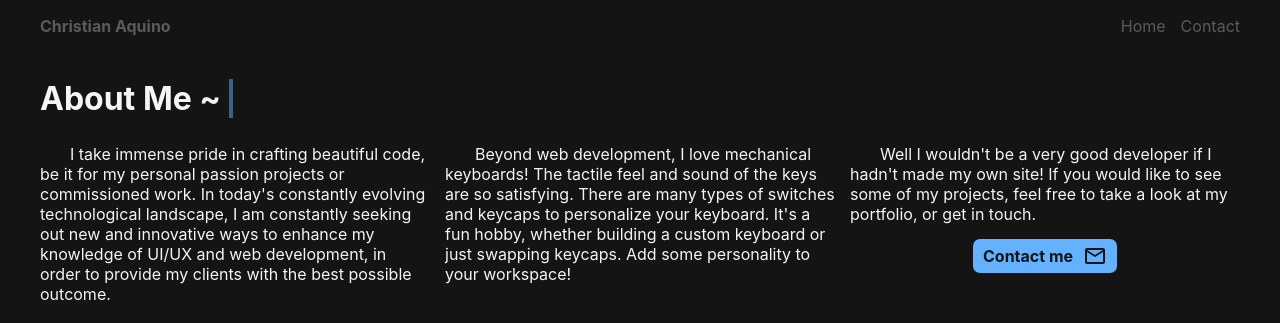
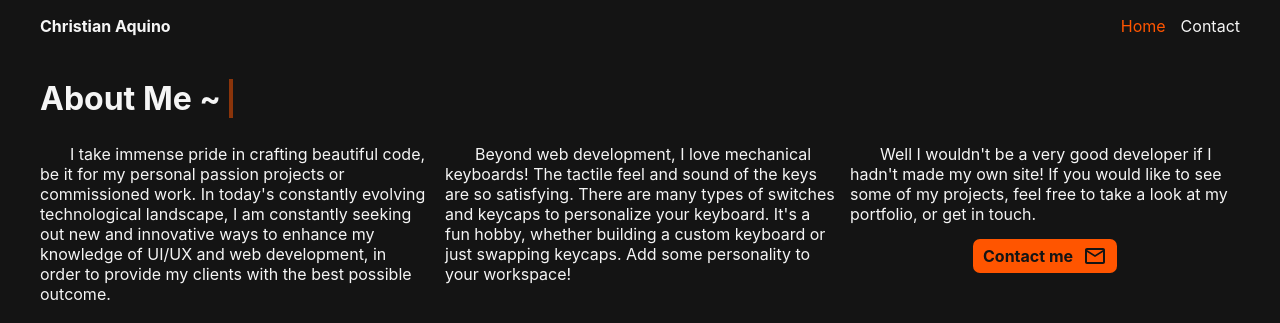
Before and after one commit to cjfaquino/portfolio, a React (Vite) app: page / in a window 1280 px wide. Shown: the top 323 px of the page. Built offline with nearby package versions, Linux system fonts and the light colour scheme.

Commit message:
change theme color

```diff
--- a/src/App.css
+++ b/src/App.css
@@ -86,12 +86,12 @@ nav li:first-child {
 }
 
 nav a {
-  color: rgb(90, 90, 90);
+  color: var(--text);
   transition: color 0.2s ease-in-out;
 }
 
-nav a:hover {
-  color: var(--text);
+nav a.active {
+  color: var(--theme-color);
 }
 
 /* about me */
--- a/src/components/Header.tsx
+++ b/src/components/Header.tsx
@@ -1,5 +1,5 @@
 import React from 'react';
-import { Link } from 'react-router-dom';
+import { Link, NavLink } from 'react-router-dom';
 import user from '../assets/user.json';
 
 function Header() {
@@ -13,7 +13,7 @@ function Header() {
             </h1>
           </li>
           <li>
-            <Link to='/'>Home</Link>
+            <NavLink to='/'>Home</NavLink>
           </li>
           <li>
             <a href={`mailto:${user.email}`}>Contact</a>
--- a/src/index.css
+++ b/src/index.css
@@ -1,8 +1,8 @@
 :root {
   --dark: rgb(20, 20, 20);
   --light: rgb(245, 245, 245);
-  --theme-rgb: 99, 177, 255;
-  --theme-color: rgba(var(--theme-rgb), 1);
+  --theme-rgb: 255, 85, 0;
+  --theme-color: rgb(var(--theme-rgb));
 
   --text: var(--dark);
   --bg-color: var(--light);
@@ -30,7 +30,12 @@ main {
 }
 
 a {
+  color: var(--theme-color);
   text-decoration: none;
+}
+
+a:hover {
+  color: rgba(var(--theme-rgb), 0.7);
 }
 
 button {
```
